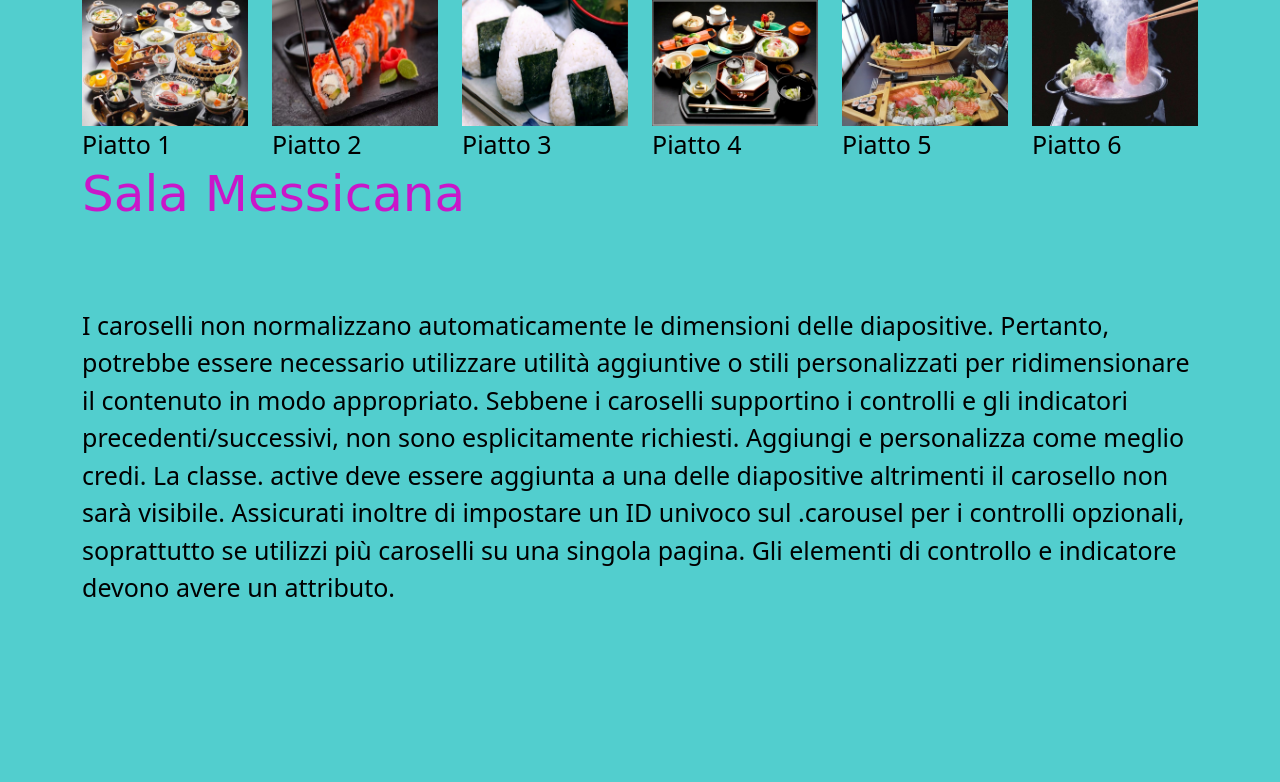
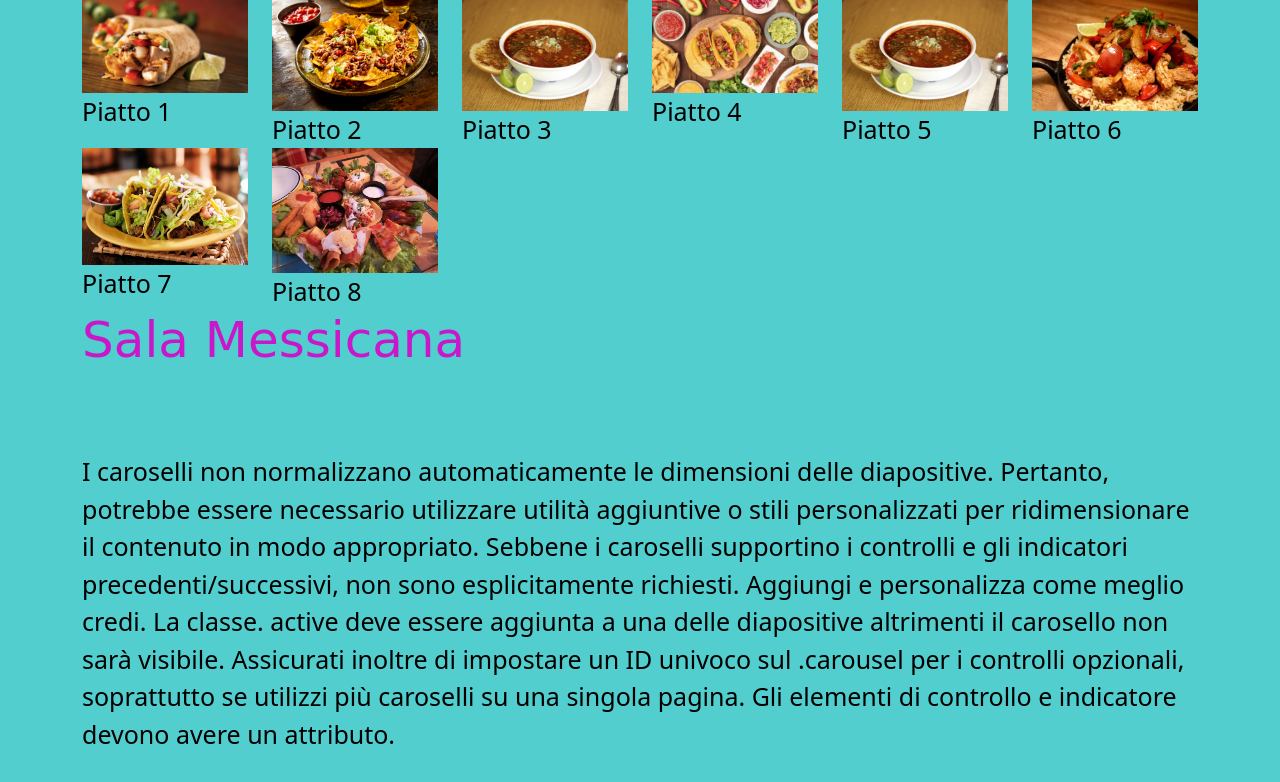
Before and after one commit to StefanoArg/World-Restaurant, a plain HTML site: page messicano.html in a window 1280 px wide. Drawn offline with nearby package versions, Linux system fonts and the light colour scheme; a web font is replaced by a local one.

Commit message:
sfondo-pagina-messicano

```diff
--- a/messicano.html
+++ b/messicano.html
@@ -10,7 +10,7 @@
 
 
 
-    <title>Giapponese</title>
+    <title>Messicano</title>
   </head>
   <body>
 <div class="container-fluid">
@@ -44,28 +44,36 @@
     <div class="container">
         <div class="row">
             <div class="col-6 col-lg-3 col-xl-2">
-                <img src="images/piatto-giapponese-1.jpg" class="w-100">
+                <img src="images/piatto-messicano-1.jpg" class="w-100">
             Piatto 1
         </div>
         <div class="col-6 col-lg-3 col-xl-2">
-            <img src="images/piatto-giapponese-2.jpg" class="w-100">
+            <img src="images/piatto-messicano-2.jpg" class="w-100">
             Piatto 2
         </div>
         <div class="col-6 col-lg-3 col-xl-2">
-            <img src="images/piatto-giapponese-3.jpg" class="w-100">
+            <img src="images/piatto-messicano-3.jpg" class="w-100">
             Piatto 3
         </div>
         <div class="col-6 col-lg-3 col-xl-2">
-            <img src="images/piatto-giapponese-4.jpg" class="w-100">
+            <img src="images/piatto-messicano-4.jpg" class="w-100">
             Piatto 4
         </div>
         <div class="col-6 col-lg-3 col-xl-2">
-            <img src="images/piatto-giapponese-5.jpg" class="w-100">
+            <img src="images/piatto-messicano-5.jpg" class="w-100">
             Piatto 5
         </div>
         <div class="col-6 col-lg-3 col-xl-2">
-            <img src="images/piatto-giapponese-6.jpg" class="w-100">
+            <img src="images/piatto-messicano-6.jpg" class="w-100">
             Piatto 6
+        </div>
+        <div class="col-6 col-lg-3 col-xl-2">
+            <img src="images/piatto-messicano-7.jpg" class="w-100">
+            Piatto 7
+        </div>
+        <div class="col-6 col-lg-3 col-xl-2">
+            <img src="images/piatto-messicano-8.jpg" class="w-100">
+            Piatto 8
         </div>
         </div>
         </div>
```
Also changed, not shown: giapponese.html (+8 -0 lines), index.html (+1 -1 lines), images/piatto-giapponese-7.jpg (added), images/piatto-giapponese-8.jpg (added), images/piatto-messicano-1.jpg (added), images/piatto-messicano-2.jpg (added), images/piatto-messicano-3.jpg (added), images/piatto-messicano-4.jpg (added), images/piatto-messicano-5.jpg (added), images/piatto-messicano-6.jpg (added), images/piatto-messicano-7.jpg (added), images/piatto-messicano-8.jpg (added).
